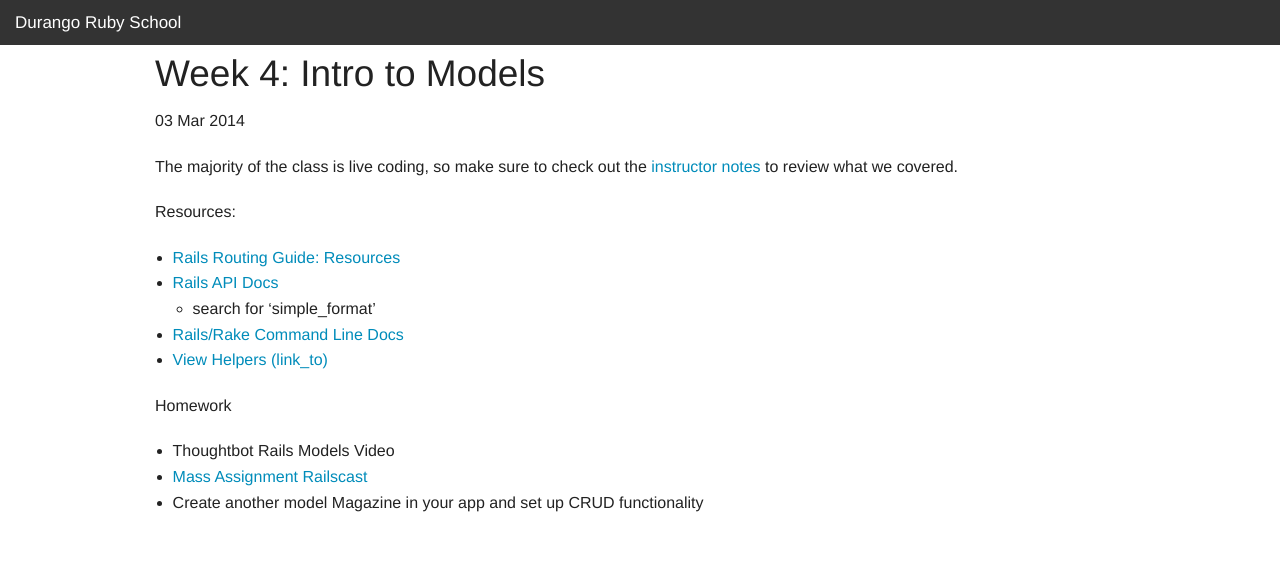
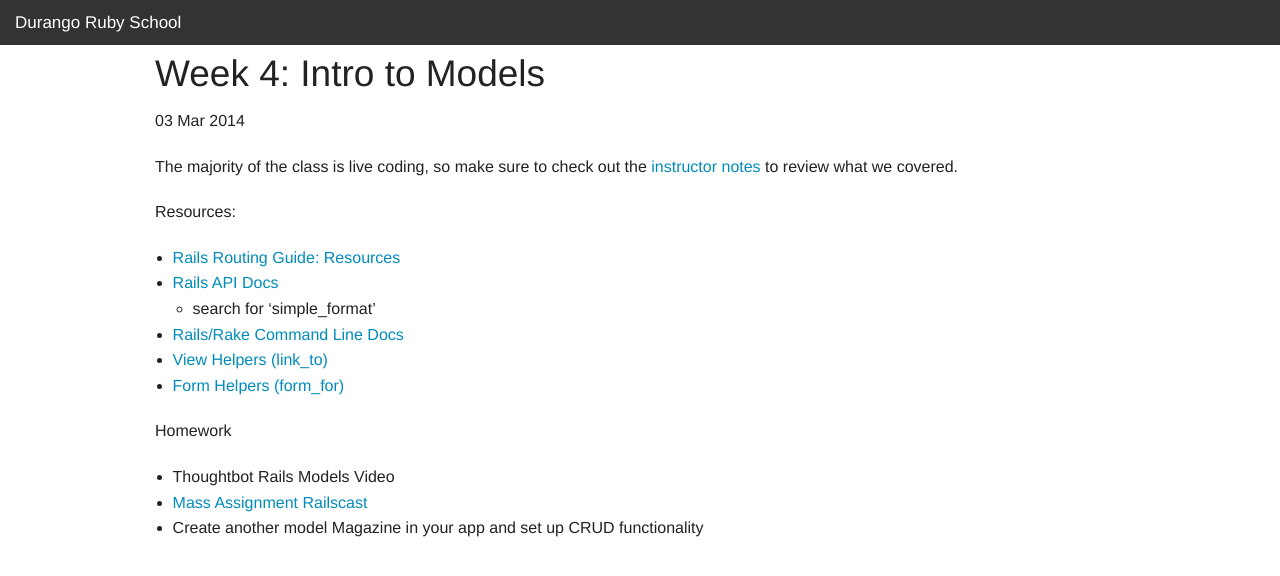
Before and after one commit to durango-ruby-school/durango-ruby-school.github.io, a Jekyll site: the page built from _posts/2014-03-03-Intro-To-Models.md, in a window 1280 px wide. Shown: the top 576 px of the page. Built offline with Jekyll 4.4.1, drawn with Linux system fonts in a browser that asks for light colours; Markdown is read by kramdown in place of the engine named in the settings.

Commit message:
Add form_for docs links

```diff
--- a/_posts/2014-03-03-Intro-To-Models.md
+++ b/_posts/2014-03-03-Intro-To-Models.md
@@ -13,6 +13,7 @@ Resources:
   * search for 'simple_format'
 * [Rails/Rake Command Line Docs][5]
 * [View Helpers (link_to)][6]
+* [Form Helpers (form_for)][7]
 
 Homework
 
```
Also changed, not shown: other parts of _posts/2014-03-03-Intro-To-Models.md (+1 -0 lines).
